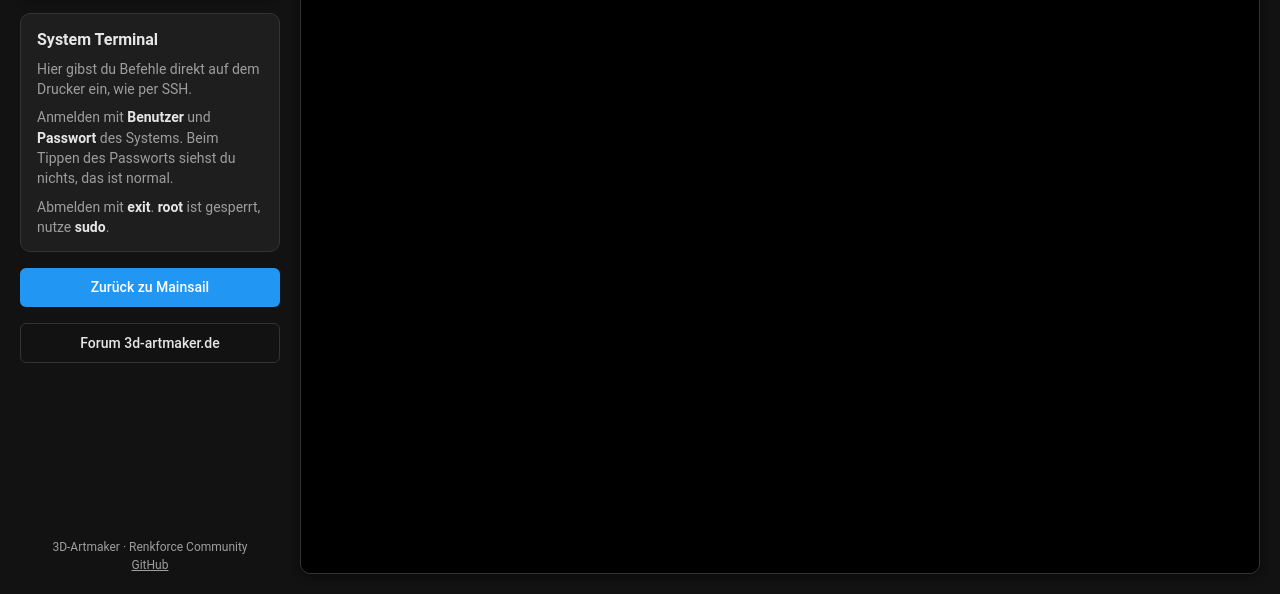
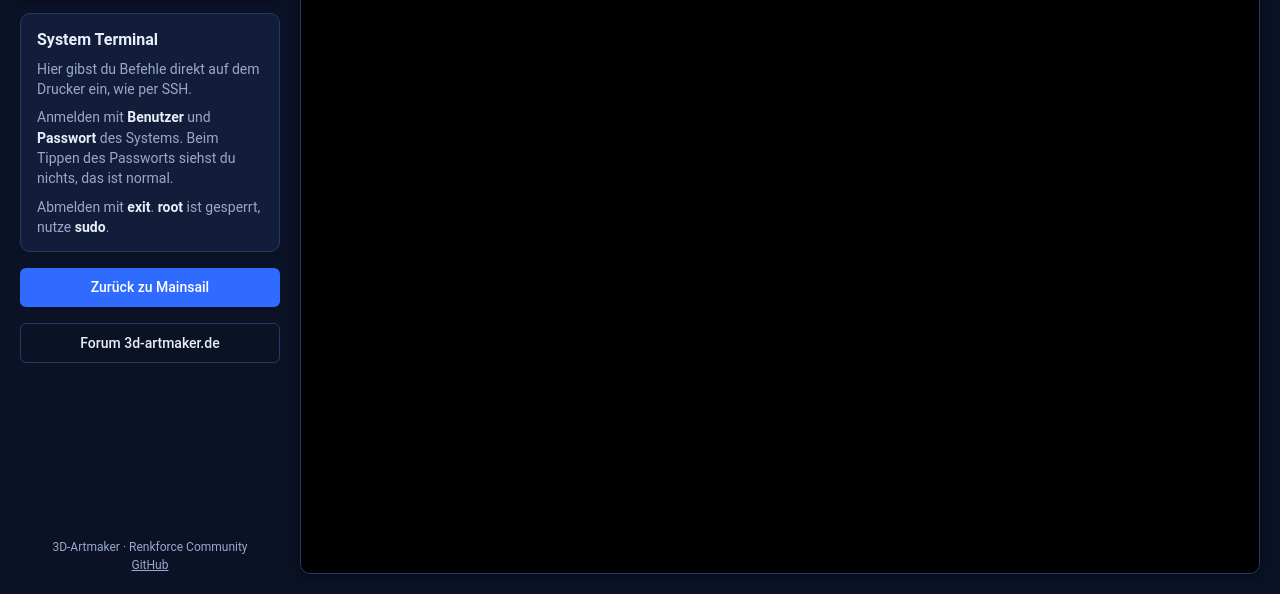
Before and after one commit to Dennis02121978/3D-Artmaker, a plain HTML site: page rf-terminal/index.html in a window 1280 px wide. Shown: the part 206-800 px from the top of the page. Drawn offline with Linux system fonts and the light colour scheme; files whose address does not match are found by name.

Commit message:
Firmware-Update, System Terminal und Filament-Seite in den Farben des Mainsail-Designs
Marineblau (#0b1226, Karten #121d3a, Linien #26386b) und Akzent #2f6bff statt Grau und Rot/Blau.

Co-Authored-By: Claude Sonnet 5.5 <noreply@anthropic.com>

```diff
--- a/rf-terminal/index.html
+++ b/rf-terminal/index.html
@@ -7,13 +7,13 @@
 <link rel="icon" href="logo.png">
 <style>
   :root {
-    --bg: #121212;
-    --panel: #1e1e1e;
-    --line: #333;
-    --text: #e6e6e6;
-    --muted: #9e9e9e;
-    --accent: #2196f3;
-    --navy: #1b2a4a;
+    --bg: #0b1226;
+    --panel: #121d3a;
+    --line: #26386b;
+    --text: #e8edf9;
+    --muted: #9aa8cc;
+    --accent: #2f6bff;
+    --navy: #14264d;
   }
   * { box-sizing: border-box; }
   html, body { height: 100%; margin: 0; }
```
Also changed, not shown: rf-update/index.html (+2 -2 lines), skipr-filament/index.html (+1 -1 lines), skipr-update/index.html (+2 -2 lines).
